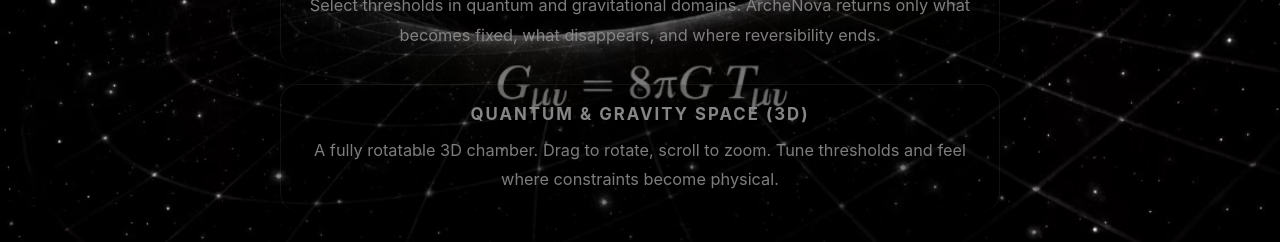
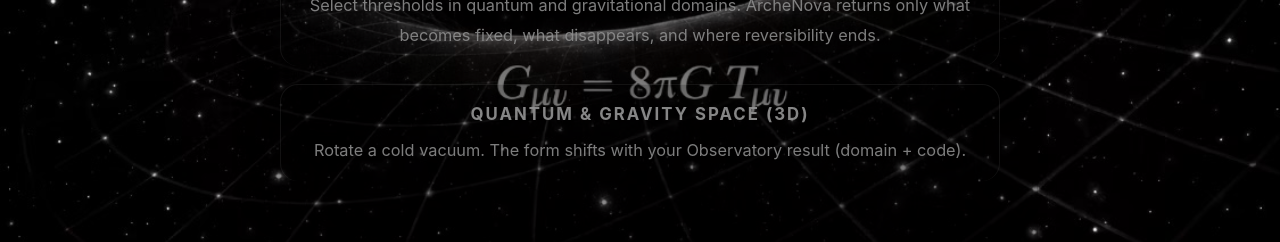
Before and after one commit to z562tbycfd-bit/archenova, a Next.js app: page /home in a window 1280 px wide. Shown: the part 2340-2582 px from the top of the page. Built offline with nearby package versions, Linux system fonts and the light colour scheme; no server answers.

Commit message:
Connect Observatory result to Space(3D) via domain+code query

```diff
--- a/app/home/page.tsx
+++ b/app/home/page.tsx
@@ -152,12 +152,12 @@ export default function Home() {
   {/* =========================
       Quantum & Gravity Space (3D)
      ========================= */}
-  <div className="hero-links">
+   <div className="hero-links">
     <a href="/space-3d" className="hero-card">
-      <h3>Quantum & Gravity Space (3D)</h3>
+      <h3>Quantum &amp; Gravity Space (3D)</h3>
       <p>
-        A fully rotatable 3D chamber. Drag to rotate, scroll to zoom.
-        Tune thresholds and feel where constraints become physical.
+        Rotate a cold vacuum. The form shifts with your Observatory result
+        (domain + code).
       </p>
     </a>
   </div>
```
Also changed, not shown: app/components/Observatory.tsx (+5 -4 lines).
